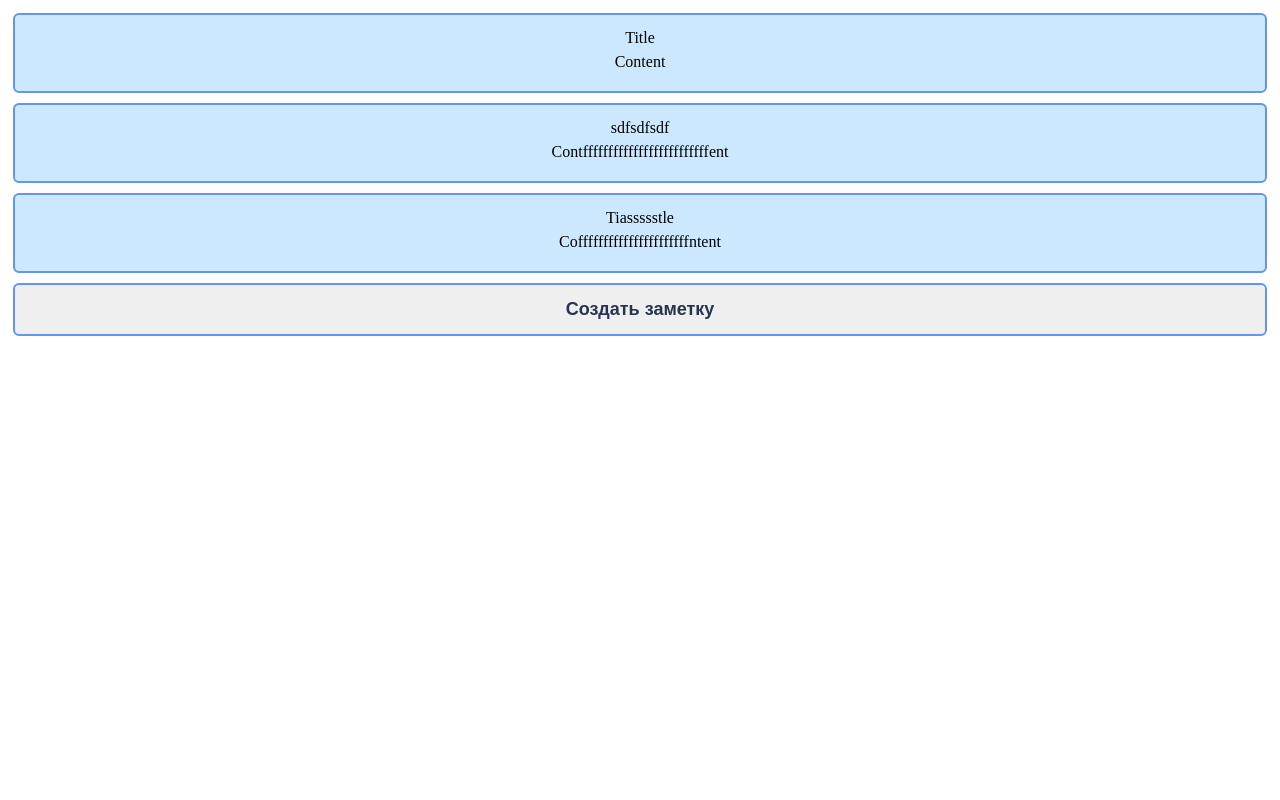
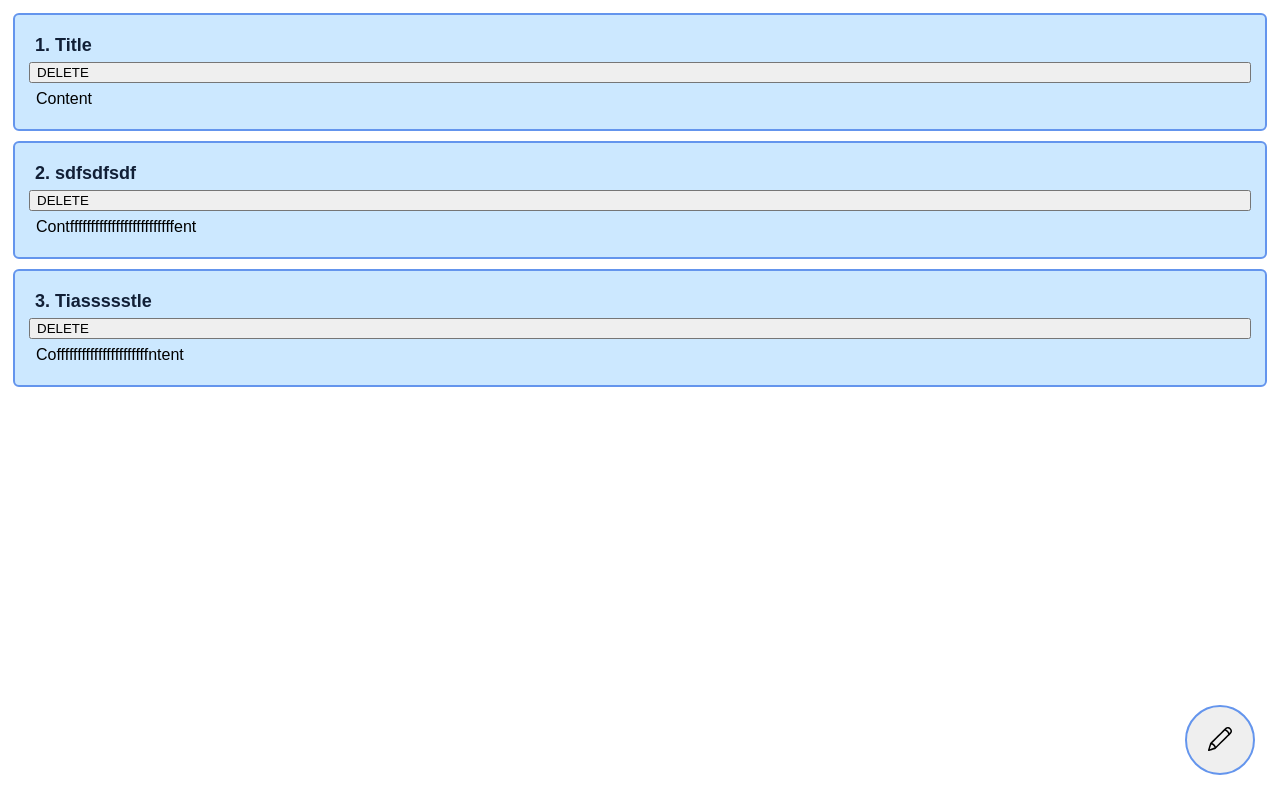
Before and after one commit to Ontheheavens/Notes-Test, a React (Create React App) app: page / in a window 1280 px wide. Built offline with nearby package versions, Linux system fonts and the light colour scheme.

Commit message:
Creation and deletion features - 05.03.23

```diff
--- a/package.json
+++ b/package.json
@@ -8,6 +8,7 @@
     "@testing-library/user-event": "^13.5.0",
     "react": "^18.2.0",
     "react-dom": "^18.2.0",
+    "react-icons": "^4.8.0",
     "react-scripts": "5.0.1",
     "web-vitals": "^2.1.4"
   },
--- a/src/App.js
+++ b/src/App.js
@@ -1,6 +1,8 @@
 import React, {useState} from "react";
 import EntryList from "./components/EntryList";
 import './/styles/App.css'
+import CreateEntryButton from "./components/CreateEntryButton";
+import { SlPencil } from "react-icons/sl";
 
 function App() {
     const [entries, setEntries] = useState([
@@ -8,10 +10,28 @@ function App() {
         {id: 2, title: "sdfsdfsdf", content: "Contfffffffffffffffffffffffffent"},
         {id: 3, title: "Tiassssstle", content: "Coffffffffffffffffffffffntent"}
     ])
+
+    const addEntry = () => {
+        const newEntry = {
+            id: Math.random().toString(36).substr(2, 9),
+            title: 'Заголовок',
+            content: '',
+        };
+        setEntries([...entries, newEntry]);
+    };
+
+    const deleteEntry = (id) => {
+        const filtered = entries.filter((entry) => entry.id !== id);
+        setEntries(filtered);
+    };
+
     return (
     <div className="App">
-        <EntryList displayed={entries}/>
-        <button className="newEntry">Создать заметку</button>
+        {entries.length !== 0
+            ? <EntryList displayed={entries} deletion={deleteEntry}/>
+            : <div className={"placeholder"}>Заметок нет</div>
+        }
+        <CreateEntryButton onClick={addEntry}><SlPencil/></CreateEntryButton>
     </div>
   );
 }
--- /dev/null
+++ b/src/components/CreateEntryButton.jsx
@@ -0,0 +1,12 @@
+import React from 'react';
+import classes from './CreateEntryButton.module.css'
+
+const CreateEntryButton = ({children, ...props}) => {
+    return (
+        <button className={classes.createEntryButton}
+                {...props}
+        >{children}</button>
+    );
+};
+
+export default CreateEntryButton;
--- /dev/null
+++ b/src/components/CreateEntryButton.module.css
@@ -0,0 +1,26 @@
+.createEntryButton {
+    position: fixed;
+    bottom: 20px;
+    right: 20px;
+    border: 2px solid cornflowerblue;
+    box-sizing: border-box;
+    margin: 5px;
+    display: flex;
+    justify-content: space-evenly;
+    transition: background-color 0.4s ease-in-out;
+    padding-top: 20px;
+    width: 70px;
+    height: 70px;
+    font-size: 24px;
+    line-height: 1.33;
+    border-radius: 35px;
+}
+
+.createEntryButton:hover {
+    background-color: rgb(199, 218, 250);
+    cursor: pointer;
+}
+
+.createEntryButton:active {
+    border-color: #9dbeff;
+}
--- a/src/components/EntryList.jsx
+++ b/src/components/EntryList.jsx
@@ -4,8 +4,15 @@ import NoteEntry from "./NoteEntry";
 const EntryList = (props) => {
     return (
         <div className="entryList">
-            {props.displayed.map(entry =>
-                <NoteEntry title={entry.title} content={entry.content}/>
+            {props.displayed.map((entry, index) =>
+                <NoteEntry
+                    key={entry.id}
+                    id={entry.id}
+                    number={index + 1}
+                    title={entry.title}
+                    content={entry.content}
+                    deletion={props.deletion}
+                />
             )}
         </div>
     );
--- a/src/components/NoteEntry.jsx
+++ b/src/components/NoteEntry.jsx
@@ -9,6 +9,7 @@ import classes from './NoteEntry.module.css';
  */
 
 const NoteEntry = function (props) {
+    const id = props.id
     const [content, setContent] = useState(props.content)
     const [title, setTitle] = useState(props.title)
 
@@ -24,7 +25,9 @@ const NoteEntry = function (props) {
         setContent(event.target.value);
         const height = event.target.scrollHeight;
         const rowHeight = 15;
-        const tRows = Math.ceil(height / rowHeight) - 1;
+        const tRows = Math.ceil(height / rowHeight) - 2;
+        console.log(textAreaHeight)
+        console.log(tRows)
         if (tRows > textAreaHeight) {
             setTextAreaHeight(tRows);
         }
@@ -34,7 +37,13 @@ const NoteEntry = function (props) {
             <div className={classes.noteEntry}
                  ref={ref}
                  onClick={() => setIsEdited(true)}>
-                <div className="entryTitle">{title}</div>
+                <div className={classes.entryTitle}>
+                    {props.number + ". "}
+                    {title}
+                </div>
+                <button onClick={
+                    () => props.deletion(id)
+                }>DELETE</button>
                 { isEdited || content === ''
                     ? <textarea
                         className={classes.textArea}
--- a/src/components/NoteEntry.module.css
+++ b/src/components/NoteEntry.module.css
@@ -9,12 +9,21 @@
     background: rgba(0,142,255,0.2);
 }
 
+.entryTitle {
+    box-sizing: border-box;
+    justify-content: flex-start;
+    padding: 6px;
+    font-family: sans-serif;
+    font-size: 18px;
+    font-weight: bold;
+    color: #111f36;
+}
+
 .noteEntry>* {
     align-self: center;
     display: flex;
     width: 100%;
     height: min-content;
-    justify-content: center;
     flex-wrap: wrap;
     word-wrap: break-word;
     overflow: auto;
@@ -27,17 +36,23 @@
     border-radius: 4px;
     padding: 6px;
     white-space: pre-line;
+    font-size: 16px;
+    font-weight: normal;
+    font-family: sans-serif;
 }
 
 .displayedEntryContent {
     box-sizing: border-box;
-    padding: 6px;
+    justify-content: flex-start;
+    padding: 7px;
     transition: all 0.4s ease-in-out;
+    font-family: sans-serif;
+    font-size: 16px;
     white-space: pre-line;
 }
 
 .displayedEntryContent:hover {
     cursor: pointer;
     border-radius: 4px;
-    background-color: rgba(143, 178, 238, 0.2);
+    background-color: rgba(143, 178, 238, 0.4);
 }
--- a/src/styles/App.css
+++ b/src/styles/App.css
@@ -16,25 +16,13 @@
     flex-direction: column;
 }
 
-.newEntry {
-    width: calc(100% - 10px);
-    border: 2px solid cornflowerblue;
-    box-sizing: border-box;
-    border-radius: 6px;
-    margin: 5px;
-    padding: 14px;
-    display: flex;
-    justify-content: center;
-    transition: background-color 0.4s ease-in-out;
-    font-size: 18px;
+.placeholder {
+    position: fixed;
+    top: 50%;
+    left: 50%;
+    font-size: 28px;
+    font-family: sans-serif;
+    font-feature-settings: normal;
     font-weight: bold;
-    color: #26344f;
+    color: #111f36;
 }
-
-.newEntry:hover {
-    background-color: rgba(199, 218, 250, 0.8);
-}
-
-.newEntry:active {
-    border-color: #9dbeff;
-}
```
Also changed, not shown: 1 other file (tests, documents, lock files or other folders).
